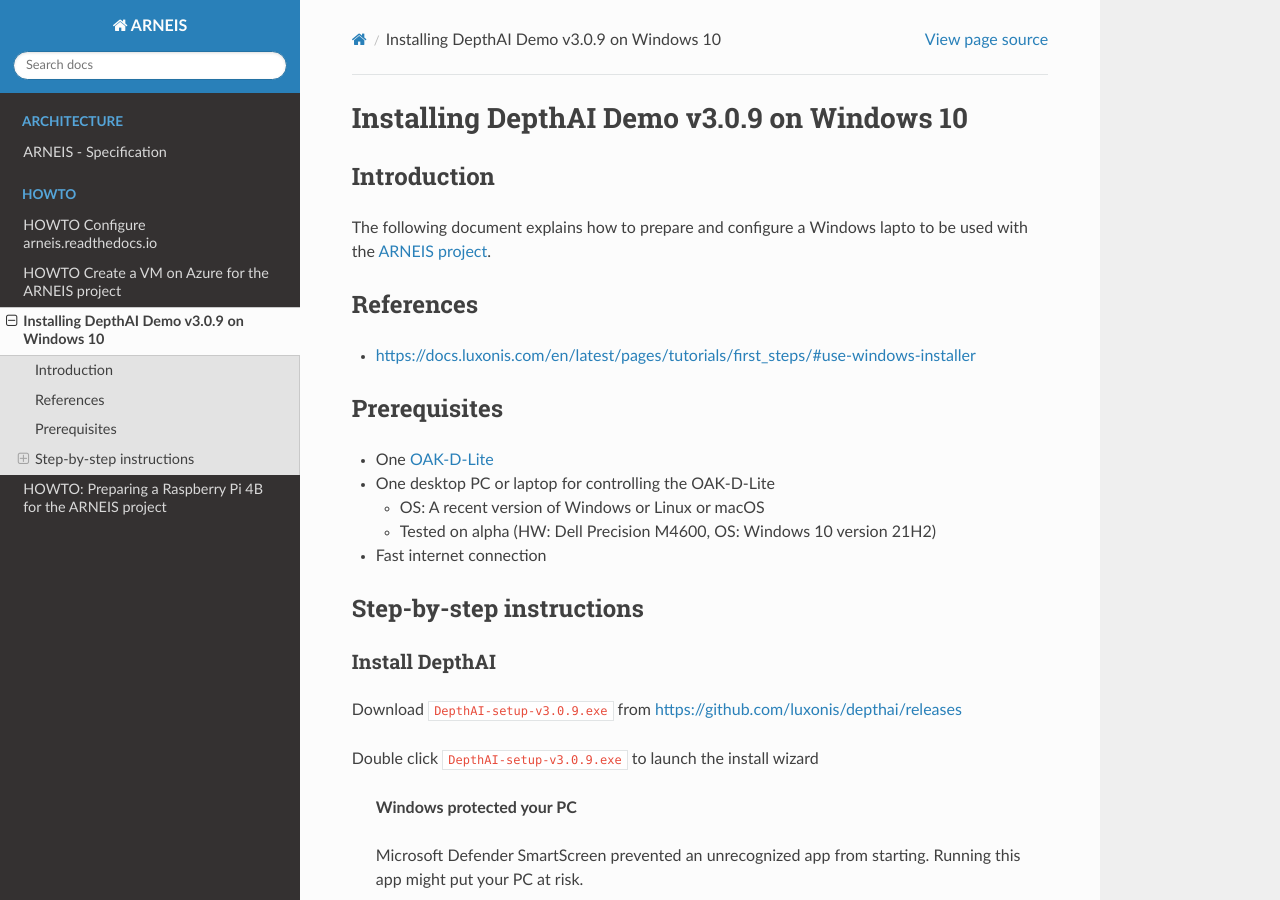
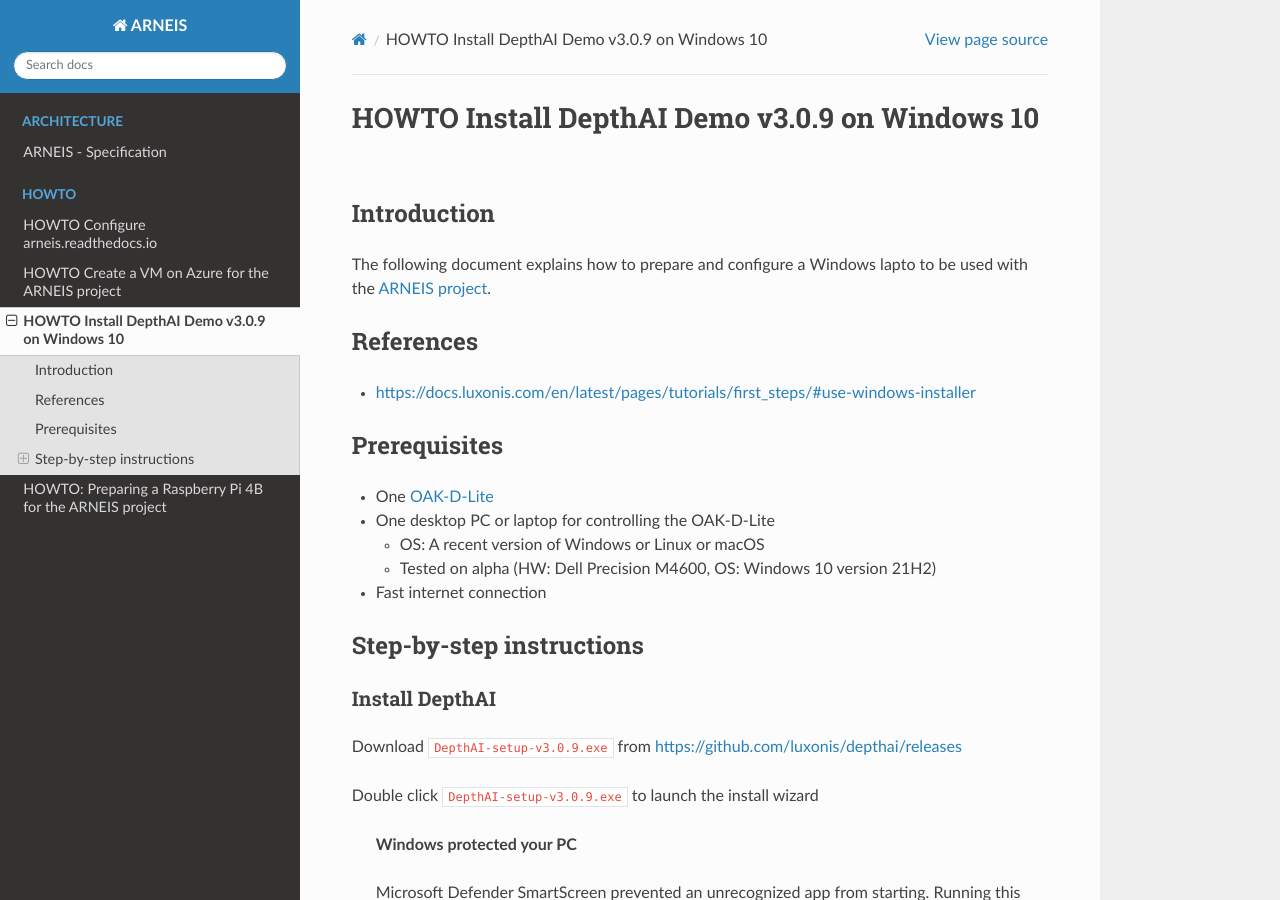
Before and after one commit to B-AROL-O/ARNEIS, a Sphinx documentation site: the page built from docs/howto/howto-install-depthai-on-windows10.md, in a window 1280 px wide and 900 px high. Built offline with Sphinx 7.4.7 and the Read the Docs theme 2.0.0, drawn with Linux system fonts in a browser that asks for light colours.

Commit message:
howto-install-depthai-on-windows10: Fix Title

```diff
--- a/docs/howto/howto-install-depthai-on-windows10.md
+++ b/docs/howto/howto-install-depthai-on-windows10.md
@@ -1,4 +1,4 @@
-# Installing DepthAI Demo v3.0.9 on Windows 10
+# HOWTO Install DepthAI Demo v3.0.9 on Windows 10
 
 <!-- (2022-01-14 18:33 CET) -->
 
```
